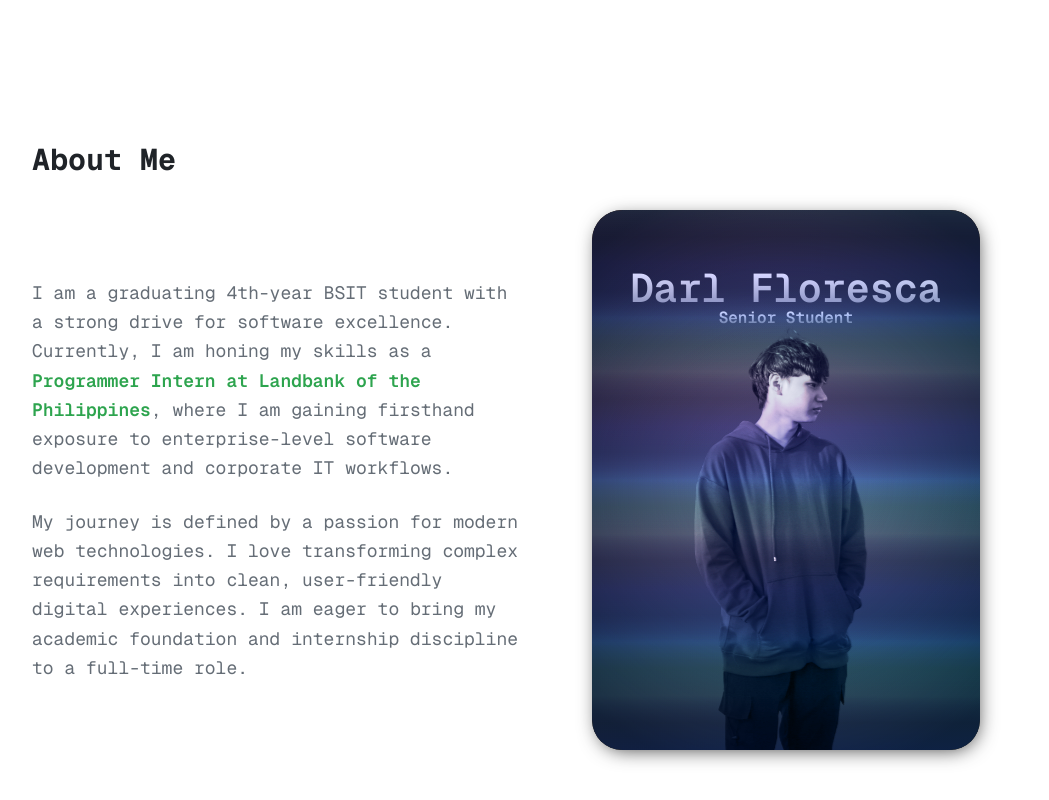
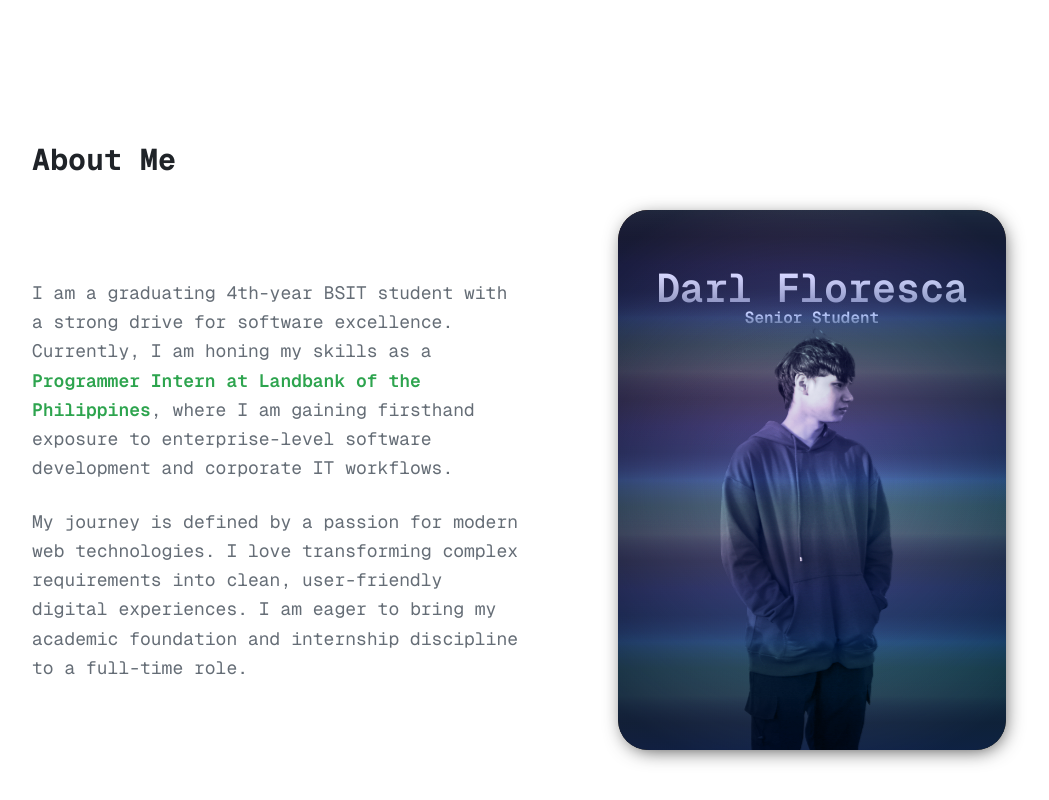
Before and after one commit to elli1216/eli, a React (Vite) app: page / in a window 1280 px wide. Shown: the part 786-1586 px from the top of the page, without its empty margins (96-1145 px from the left). Built offline with nearby package versions, Linux system fonts and the light colour scheme.

Commit message:
fix: Remove redundant className from ProfileCard component

```diff
--- a/components/About.tsx
+++ b/components/About.tsx
@@ -30,6 +30,7 @@ export const About: React.FC = () => {
           enableTilt={true}
           enableMobileTilt={true}
           onContactClick={() => console.log('Contact clicked')}
+          className='flex items-center justify-center'
         />
       </div>
     </Section>
--- a/components/ProfileCard.tsx
+++ b/components/ProfileCard.tsx
@@ -457,7 +457,7 @@ const ProfileCardComponent: React.FC<ProfileCardProps> = ({
           }}
         />
       )}
-      <div ref={shellRef} className="relative z-1 group md:pl-6">
+      <div ref={shellRef} className="relative z-1 group">
         <section
           className="grid relative overflow-hidden"
           style={{
```
